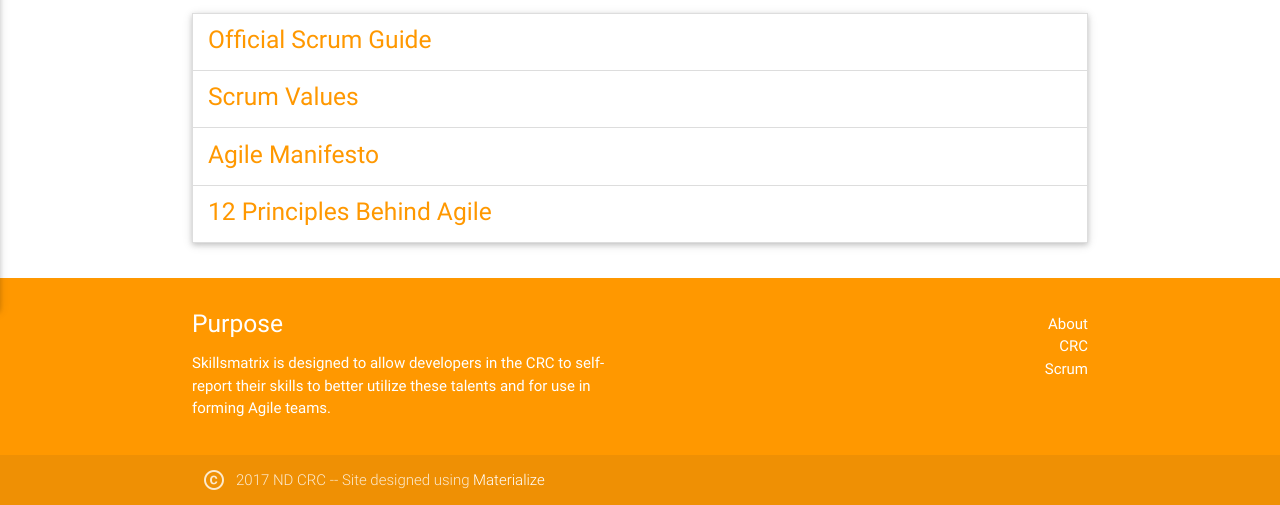
After one commit to lupescudaniel/skills_matrix, a Django app: a page that uses templates/materialize/scrum_resources.html in a window 1280 px wide. The commit adds this page. Shown: the part 550-1055 px from the top of the page. Run offline with Django 3.2, Linux system fonts and the light colour scheme; parts of the project's set-up code (start-up, migrations or seed data) failed here and were passed over.

Commit message:
add scrum resources

```diff
--- a/skillsmatrix/urls.py
+++ b/skillsmatrix/urls.py
@@ -30,5 +30,6 @@ urlpatterns = [
     url(r'^skills/(?P<skill_id>\d+)/$', DeveloperListBySkill.as_view(), name='developer_list_by_skill'),
     url(r'^skills/add/$', AddSkill.as_view(), name='add_skill'),
     url(r'^matrix/$', Matrix.as_view(), name='matrix'),
-    url(r'^matrix/filter-matrix/$', FilterMatrix, name='filter_matrix')
+    url(r'^matrix/filter-matrix/$', FilterMatrix, name='filter_matrix'),
+    url(r'^scrum-resources', ScrumResourcesView.as_view(), name='scrum_resources')
 ]
--- a/skillsmatrix/views/home.py
+++ b/skillsmatrix/views/home.py
@@ -13,3 +13,7 @@ class Home(TemplateView):
         context['developerskills_count'] = DeveloperSkill.objects.count()
 
         return context
+
+
+class ScrumResourcesView(TemplateView):
+    template_name = "materialize/scrum_resources.html"
--- a/templates/materialize/base_materialize.html
+++ b/templates/materialize/base_materialize.html
@@ -144,7 +144,7 @@
                 <ul class="right right-align">
                     <li><a class="white-text" href="#!">About</a></li>
                     <li><a class="white-text" href="https://crc.nd.edu/" target="_blank">CRC</a></li>
-                    <li><a class="white-text" href="#!">Scrum</a></li>
+                    <li><a class="white-text" href="{% url 'scrum_resources' %}">Scrum</a></li>
                 </ul>
             </div>
         </div>
--- /dev/null
+++ b/templates/materialize/scrum_resources.html
@@ -0,0 +1,124 @@
+{% extends 'materialize/base_materialize.html' %}
+{% load static %}
+
+{% block content %}
+    <div class="container">
+        <h3 class="orange-text">Scrum Resources</h3>
+        <div style="padding-top: 20px">
+            <h5 class="blue-text">What is Scrum?</h5>
+            <iframe allowtransparency="true" frameborder="0" scrolling="no" class="wistia_embed" name="wistia_embed"
+                    src="https://fast.wistia.com/embed/iframe/p7novk9lc6" width="480" height="328"></iframe>
+        </div>
+        <ul class="collapsible" data-collapsible="accordion">
+            <li>
+                <div class="collapsible-header">
+                    <h5 class="orange-text">Official Scrum Guide</h5>
+                </div>
+                <div class="collapsible-body">
+                    <p>
+                        <a href="https://www.dropbox.com/sh/tyg8w3vfi9xqdxv/AABSKwT3Ij_rKZw6G4KrMM6Sa?dl=0"
+                           target="_blank">Audiobook</a>
+                        <br/>
+                        <a href="http://scrumguides.org/scrum-guide.html" target="_blank">HTML</a>
+                        <br/>
+                        <a href="http://www.scrumguides.org/docs/scrumguide/v2016/2016-Scrum-Guide-US.pdf#zoom=100"
+                           target="_blank">PDF</a>
+                        <br/><br/>
+                        Source <a href="https://www.scrumalliance.org/why-scrum/scrum-guide" target="_blank">Official
+                        Scrum Guide</a>
+                    </p>
+                </div>
+
+            </li>
+            <li>
+                <div class="collapsible-header">
+                    <h5 class="orange-text">Scrum Values</h5>
+                </div>
+                <div class="collapsible-body">
+                    <p>
+                        All work performed in Scrum needs a set of values as the foundation for the team's processes and
+                        interactions. And by embracing these five values, the team makes them even more instrumental to
+                        its health and success.
+                        <br/><br/>
+                        <strong class="blue-text">Focus</strong><br/>
+                        Because we focus on only a few things at a time, we work well together and produce excellent
+                        work. We deliver valuable items sooner.
+                        <br/>
+                        <strong class="blue-text">Courage</strong><br/>
+                        Because we work as a team, we feel supported and have more resources at our disposal. This gives
+                        us the courage to undertake greater challenges.
+                        <br/>
+                        <strong class="blue-text">Openness</strong><br/>
+                        As we work together, we express how we're doing, what's in our way, and our concerns so they can
+                        be addressed.
+                        <br/>
+                        <strong class="blue-text">Commitment</strong><br/>
+                        Because we have great control over our own destiny, we are more committed to success.
+                        <br/>
+                        <strong class="blue-text">Respect</strong><br/>
+                        As we work together, sharing successes and failures, we come to respect each other and to help
+                        each other become worthy of respect.
+                        <br/>
+                        <br/><br/>
+                        Source: <a href="https://www.scrumalliance.org/why-scrum/core-scrum-values-roles"
+                                   target="_blank">Scrum Alliance - Core Scrum Values</a>
+                    </p>
+                </div>
+            </li>
+            <li>
+                <div class="collapsible-header">
+                    <h5 class="orange-text">Agile Manifesto</h5>
+                </div>
+                <div class="collapsible-body">
+                    <p>
+                        We are uncovering better ways of developing software by doing it and helping others do it. <br/>
+                        Through this work we have come to value:<br/><br/>
+                        <strong class="blue-text">Individuals and interactions</strong> over processes and tools<br/>
+                        <strong class="blue-text">Working software</strong> over comprehensive documentation<br/>
+                        <strong class="blue-text">Customer collaboration</strong> over contract negotiation<br/>
+                        <strong class="blue-text">Responding to change</strong> over following a plan<br/><br/>
+                        That is, while there is value in the items on the right, we value the items on the left more.
+                        <br/><br/>
+                        Source: <a href="http://agilemanifesto.org/iso/en/manifesto.html" target="_blank">Manifesto for
+                        Agile Software Development</a>
+                    </p>
+                </div>
+            </li>
+            <li>
+                <div class="collapsible-header">
+                    <h5 class="orange-text">12 Principles Behind Agile</a>
+                    </h5>
+                </div>
+                <div class="collapsible-body">
+                    <p>
+                        The following principles are based on the Agile Manifesto. <br/><br/>
+                        1. Our highest priority is to satisfy the customer through early and continuous delivery of
+                        valuable software.<br/><br/>
+                        2. Welcome changing requirements, even late in development. Agile processes harness change for
+                        the customer's competitive advantage.<br/><br/>
+                        3. Deliver working software frequently, from a couple of weeks to a couple of months, with a
+                        preference to the shorter timescale.<br/><br/>
+                        4. Business people and developers must work together daily throughout the project.<br/><br/>
+                        5. Build projects around motivated individuals. Give them the environment and support they need,
+                        and trust them to get the job done.<br/><br/>
+                        6. The most efficient and effective method of conveying information to and within a development
+                        team is face-to-face conversation.<br/><br/>
+                        7. Working software is the primary measure of progress.<br/><br/>
+                        8. Agile processes promote sustainable development. The sponsors, developers, and users should
+                        be able to maintain a constant pace indefinitely.<br/><br/>
+                        9. Continuous attention to technical excellence and good design enhances agility.<br/><br/>
+                        10. Simplicity--the art of maximizing the amount of work not done--is essential.<br/><br/>
+                        11. The best architectures, requirements, and designs emerge from self-organizing
+                        teams.<br/><br/>
+                        12. At regular intervals, the team reflects on how to become more effective, then tunes and
+                        adjusts its behavior accordingly.<br/><br/>
+
+                        Source: <a
+                            href="https://www.agilealliance.org/agile101/12-principles-behind-the-agile-manifesto/"
+                            target="_blank">12 Principles Behind the Agile Manifesto</a>
+                    </p>
+                </div>
+            </li>
+        </ul>
+    </div>
+{% endblock content %}
```
